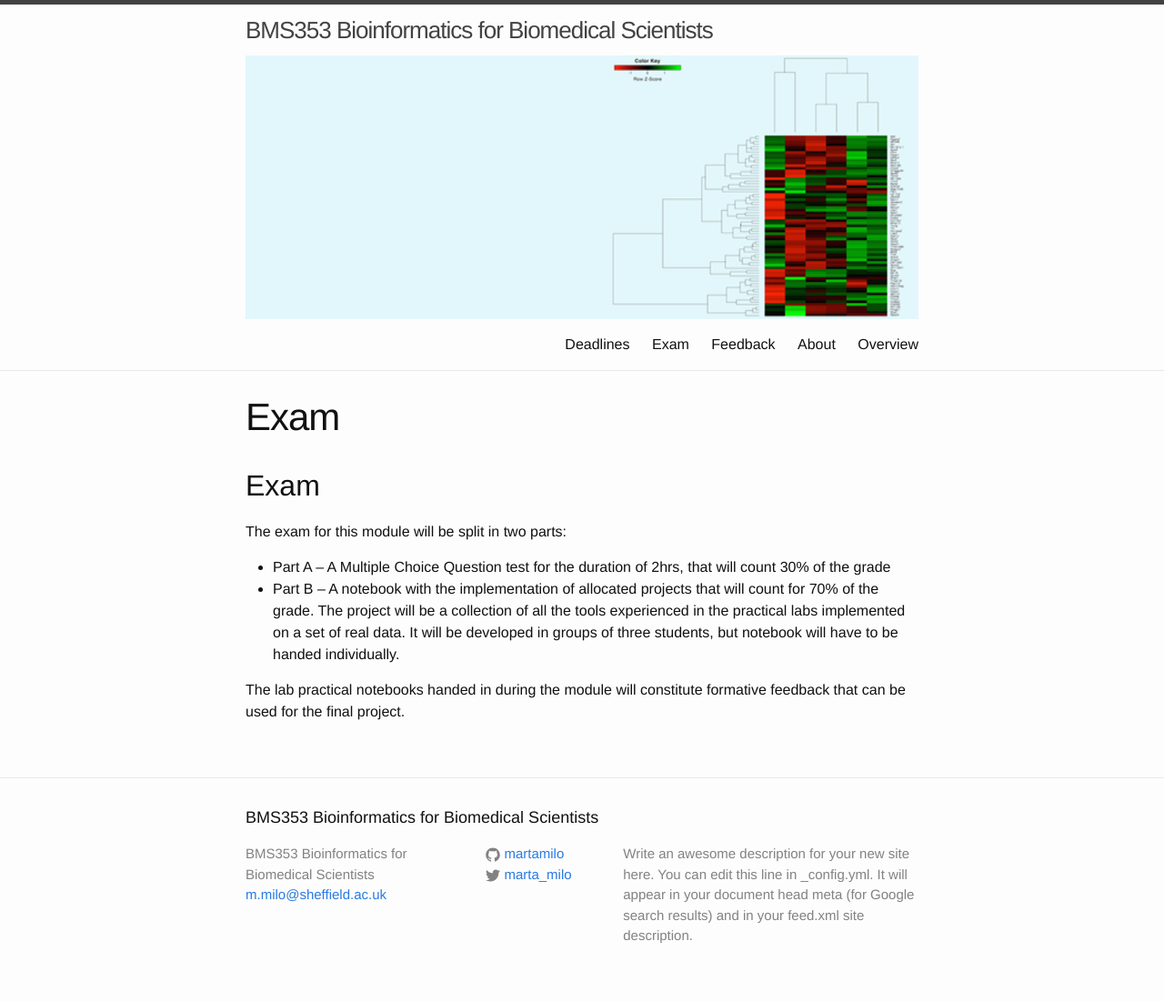
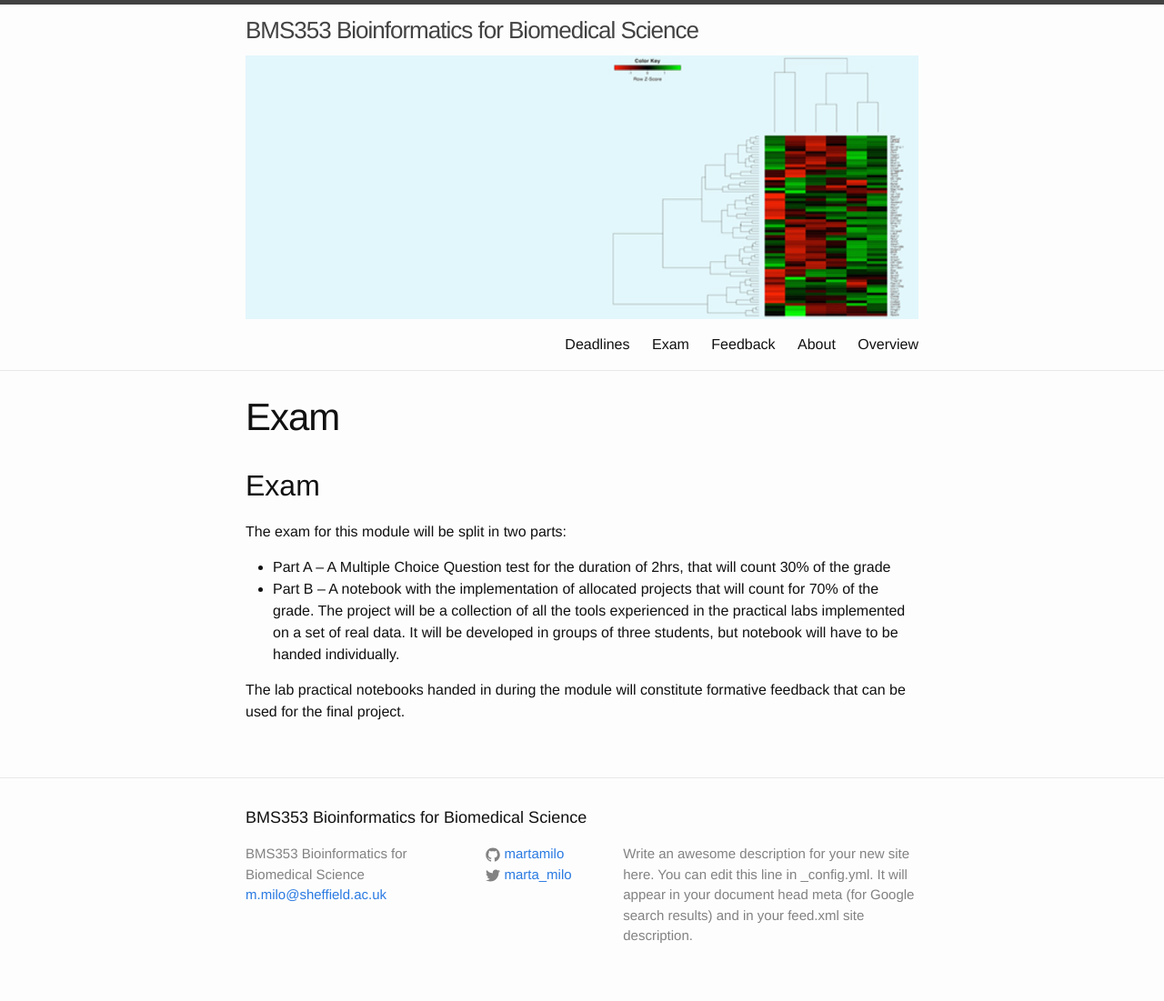
Before and after one commit to sods/bioinformatics, a Jekyll site: the page built from exam.md, in a window 1280 px wide. Shown: the whole page at 91% size. Built offline with Jekyll 4.4.1, drawn with Linux system fonts in a browser that asks for light colours.

Commit message:
Fix title.

```diff
--- a/_config.yml
+++ b/_config.yml
@@ -1,5 +1,5 @@
 # Site settings
-title: BMS353 Bioinformatics for Biomedical Scientists
+title: BMS353 Bioinformatics for Biomedical Science
 email: m.milo@sheffield.ac.uk
 description: > # this means to ignore newlines until "baseurl:"
   Write an awesome description for your new site here. You can edit this
```
